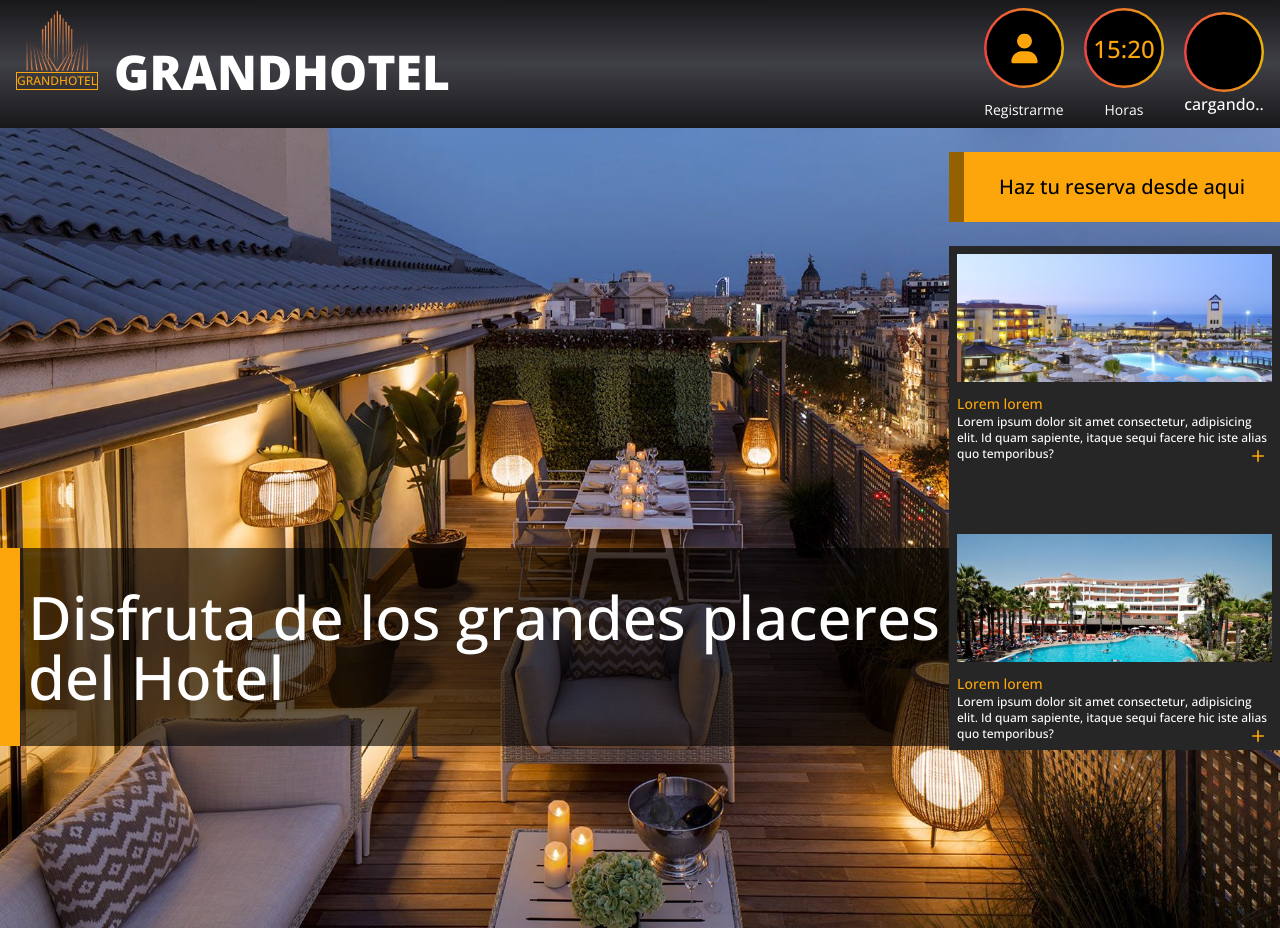
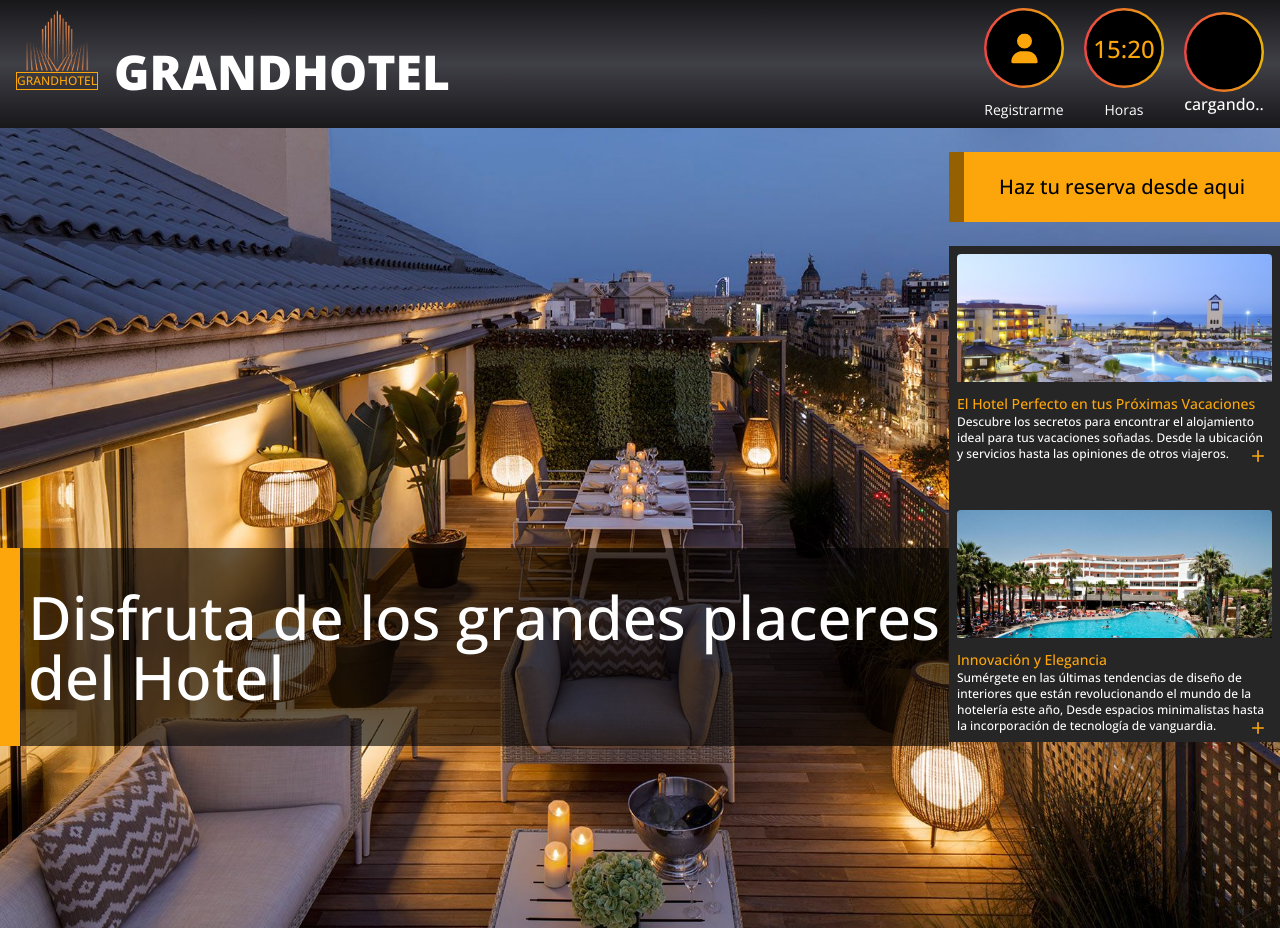
Before and after one commit to MarckWeb/hotel_reservas, a React (Vite) app in the folder hotel_front/: page / in a window 1280 px wide. Built offline with nearby package versions, Linux system fonts and the light colour scheme; no server answers.

Commit message:
add component alert

```diff
--- /dev/null
+++ b/hotel_front/src/components/Alert.tsx
@@ -0,0 +1,9 @@
+const Alert = () => {
+  return (
+    <div>
+      <p>Una alerta de para las informaciones</p>
+    </div>
+  )
+}
+
+export default Alert
--- a/hotel_front/src/components/Blog.tsx
+++ b/hotel_front/src/components/Blog.tsx
@@ -1,18 +1,17 @@
-import { MdAdd } from "react-icons/md";
+import { MdAdd } from 'react-icons/md'
 
 interface ContentBlog {
-   img: string,
-   alt: string,
-   title: string,
+  img: string
+  alt: string
+  title: string
   content: string
 }
-
 
 const Blog = ({ img, alt, title, content }: ContentBlog) => {
   return (
     <section className="p-2 relative">
       <figure className="h-32 overflow-hidden">
-            <img className="object-cover" src={img} alt={alt} />
+        <img className="object-cover rounded" src={img} alt={alt} />
       </figure>
       <h3 className="text-sm text-background-second mt-3">{title}</h3>
       <p className="text-xs text-color-text-primary">{content}</p>
--- a/hotel_front/src/components/ConfigProfile.tsx
+++ b/hotel_front/src/components/ConfigProfile.tsx
@@ -13,7 +13,7 @@ const ConfigProfile: React.FC<ProfileActivity> = ({
 }) => {
   return (
     <li
-      className="flex flex-col items-center border border-white rounded-md p-2 bg-background-primary"
+      className="flex flex-col items-center border border-white rounded-md p-2 bg-background-primary cursor-pointer"
       onClick={onClick}
     >
       <span className="text-background-second">{icon}</span>
--- a/hotel_front/src/page/Home.tsx
+++ b/hotel_front/src/page/Home.tsx
@@ -25,7 +25,7 @@ const Home = () => {
 
       <div className="w-[300px] md:w-[450px] ml-auto">
         <button
-          className="bg-background-second w-full border-l-[15px] border-[#946002] h-[70px] my-6 text-xl"
+          className="bg-background-second w-full border-l-[15px] border-[#946002] h-[70px] my-6 text-xl hover:text-white"
           onClick={handleNavigationReserva}
         >
           Haz tu reserva desde aqui
@@ -36,17 +36,17 @@ const Home = () => {
             <Blog
               img={ImageOne}
               alt="imagen del primer blog"
-              title="Lorem lorem"
-              content="Lorem ipsum dolor sit amet consectetur, adipisicing elit. Id quam sapiente, itaque sequi facere hic iste alias quo temporibus? "
+              title="El Hotel Perfecto en tus Próximas Vacaciones"
+              content="Descubre los secretos para encontrar el alojamiento ideal para tus vacaciones soñadas. Desde la ubicación y servicios hasta las opiniones de otros viajeros."
             />
           </article>
 
-          <article className=" mt-14 ">
+          <article className=" mt-8 ">
             <Blog
               img={ImageTwo}
               alt="imagen del primer blog"
-              title="Lorem lorem"
-              content="Lorem ipsum dolor sit amet consectetur, adipisicing elit. Id quam sapiente, itaque sequi facere hic iste alias quo temporibus? "
+              title="Innovación y Elegancia"
+              content="Sumérgete en las últimas tendencias de diseño de interiores que están revolucionando el mundo de la hotelería este año, Desde espacios minimalistas hasta la incorporación de tecnología de vanguardia.  "
             />
           </article>
         </section>
```
Lines whose indentation alone changed are shown as unchanged.
